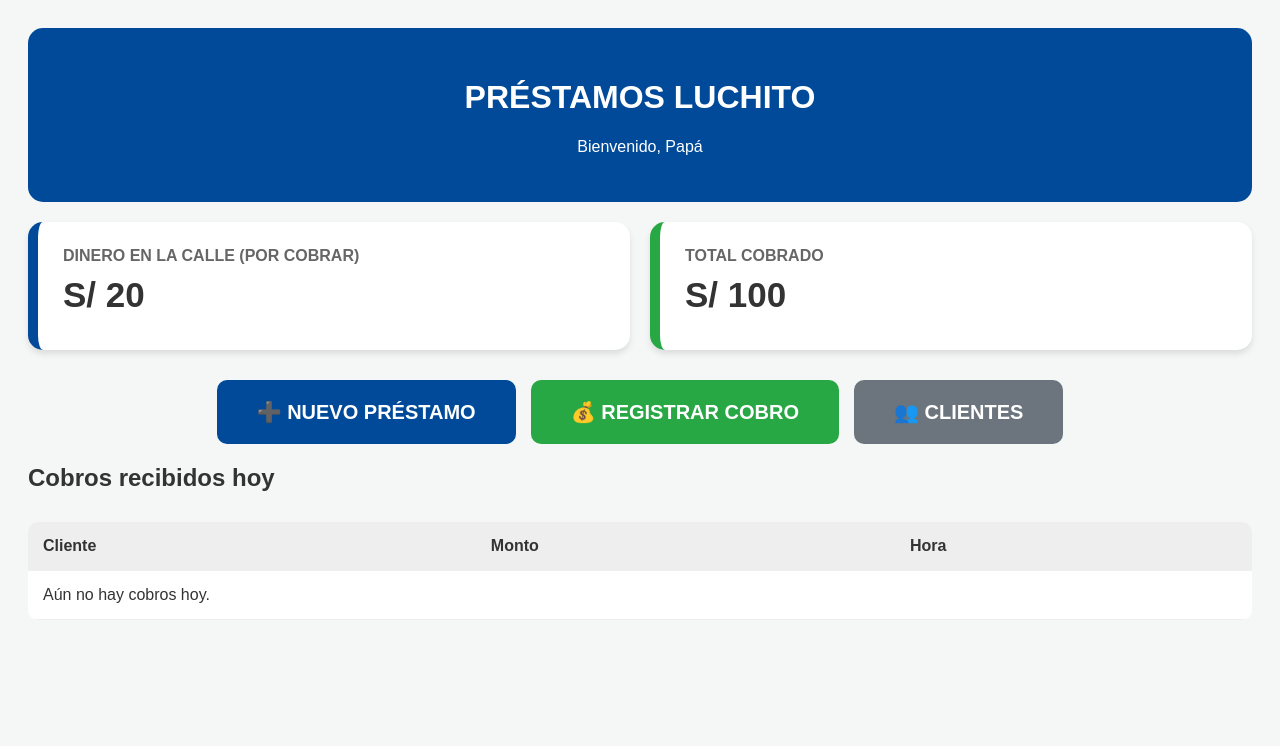
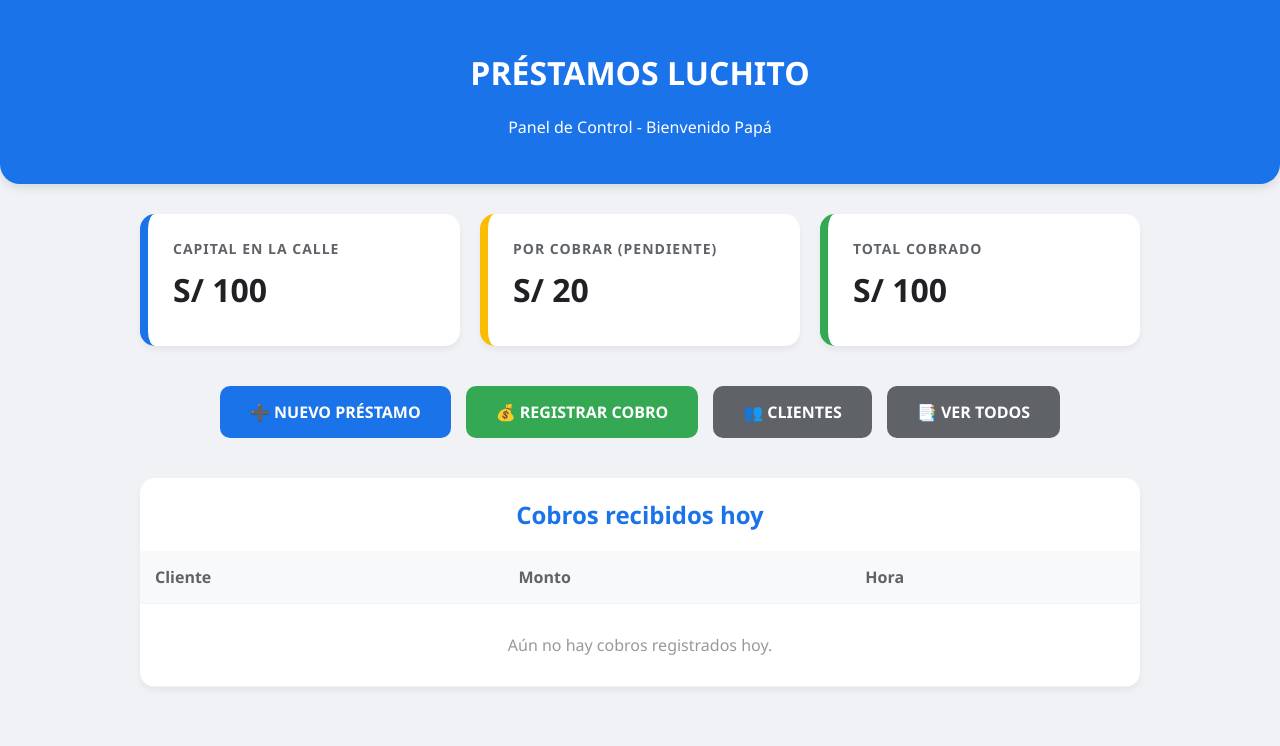
Before and after one commit to Andy-Prestamo/sistema-prestamos, a Django app: page / in a window 1280 px wide. Shown: the top 746 px of the page. Run offline with Django 5.2, Linux system fonts and the light colour scheme; data comes from the database, SQL or seed files in the repository.

Commit message:
Botones del dashboard actualizados

```diff
--- a/prestamos/templates/dashboard.html
+++ b/prestamos/templates/dashboard.html
@@ -5,46 +5,55 @@
     <title>Préstamos Luchito</title>
     <meta name="viewport" content="width=device-width, initial-scale=1">
     <style>
-        body { background: #f4f7f6; font-family: 'Arial', sans-serif; padding: 20px; color: #333; }
-        .header { background: #004a99; color: white; padding: 30px; text-align: center; border-radius: 15px; margin-bottom: 20px; }
-        .resumen { display: grid; grid-template-columns: repeat(auto-fit, minmax(280px, 1fr)); gap: 20px; }
-        .card { background: white; padding: 25px; border-radius: 15px; border-left: 10px solid #004a99; box-shadow: 0 4px 6px rgba(0,0,0,0.1); }
-        .card h3 { margin: 0; color: #666; font-size: 16px; text-transform: uppercase; }
-        .card p { font-size: 35px; font-weight: bold; margin: 10px 0; }
-        .acciones { margin-top: 30px; display: flex; flex-wrap: wrap; gap: 15px; justify-content: center; }
-        .btn { padding: 20px 40px; border-radius: 10px; text-decoration: none; font-weight: bold; font-size: 20px; color: white; transition: 0.3s; }
-        .btn-azul { background: #004a99; }
-        .btn-verde { background: #28a745; }
-        .btn-gris { background: #6c757d; }
-        table { width: 100%; background: white; margin-top: 30px; border-collapse: collapse; border-radius: 10px; overflow: hidden; }
-        th, td { padding: 15px; border-bottom: 1px solid #eee; text-align: left; }
-        th { background: #eee; }
+        body { background: #f0f2f5; font-family: 'Segoe UI', sans-serif; padding: 20px; color: #333; margin: 0; }
+        .header { background: #1a73e8; color: white; padding: 30px; text-align: center; border-radius: 0 0 20px 20px; margin: -20px -20px 30px -20px; box-shadow: 0 4px 10px rgba(0,0,0,0.1); }
+        .resumen { display: grid; grid-template-columns: repeat(auto-fit, minmax(250px, 1fr)); gap: 20px; max-width: 1000px; margin: auto; }
+        .card { background: white; padding: 25px; border-radius: 15px; border-left: 8px solid #1a73e8; box-shadow: 0 4px 6px rgba(0,0,0,0.05); }
+        .card h3 { margin: 0; color: #5f6368; font-size: 14px; text-transform: uppercase; letter-spacing: 1px; }
+        .card p { font-size: 32px; font-weight: bold; margin: 10px 0; color: #202124; }
+        .acciones { margin-top: 40px; display: flex; flex-wrap: wrap; gap: 15px; justify-content: center; }
+        .btn { padding: 15px 30px; border-radius: 10px; text-decoration: none; font-weight: bold; font-size: 16px; color: white; transition: 0.3s; display: flex; align-items: center; gap: 8px; }
+        .btn-azul { background: #1a73e8; }
+        .btn-verde { background: #34a853; }
+        .btn-gris { background: #5f6368; }
+        .btn:hover { opacity: 0.9; transform: translateY(-2px); }
+        .contenedor-tabla { max-width: 1000px; margin: 40px auto; background: white; border-radius: 15px; overflow: hidden; box-shadow: 0 4px 6px rgba(0,0,0,0.05); }
+        h2 { text-align: center; color: #1a73e8; }
+        table { width: 100%; border-collapse: collapse; }
+        th, td { padding: 15px; border-bottom: 1px solid #f1f3f4; text-align: left; }
+        th { background: #f8f9fa; color: #5f6368; }
     </style>
 </head>
 <body>
 
     <div class="header">
         <h1>PRÉSTAMOS LUCHITO</h1>
-        <p>Bienvenido, Papá</p>
+        <p>Panel de Control - Bienvenido Papá</p>
     </div>
 
     <div class="resumen">
         <div class="card">
-            <h3>Dinero en la calle (Por cobrar)</h3>
+            <h3>Capital en la calle</h3>
+            <p>S/ {{ capital_invertido }}</p>
+        </div>
+        <div class="card" style="border-left-color: #fbbc04;">
+            <h3>Por Cobrar (Pendiente)</h3>
             <p>S/ {{ pendiente }}</p>
         </div>
-        <div class="card" style="border-left-color: #28a745;">
+        <div class="card" style="border-left-color: #34a853;">
             <h3>Total Cobrado</h3>
             <p>S/ {{ total_cobrado }}</p>
         </div>
     </div>
 
     <div class="acciones">
-        <a href="/admin/prestamos/prestamo/add/" class="btn btn-azul">➕ NUEVO PRÉSTAMO</a>
-        <a href="/admin/prestamos/pago/add/" class="btn btn-verde">💰 REGISTRAR COBRO</a>
+        <a href="{% url 'crear_prestamo' %}" class="btn btn-azul">➕ NUEVO PRÉSTAMO</a>
+        <a href="{% url 'registrar_pago' %}" class="btn btn-verde">💰 REGISTRAR COBRO</a>
         <a href="{% url 'clientes' %}" class="btn btn-gris">👥 CLIENTES</a>
+        <a href="{% url 'prestamos_lista' %}" class="btn btn-gris">📑 VER TODOS</a>
     </div>
 
+    <div class="contenedor-tabla">
         <h2>Cobros recibidos hoy</h2>
         <table>
             <thead>
@@ -55,13 +64,14 @@
                 <tr>
                     <td>{{ pago.prestamo.cliente.nombre }}</td>
                     <td><strong>S/ {{ pago.monto_pagado }}</strong></td>
-                <td>{{ pago.fecha_pago|time:"H:i" }}</td>
+                    <td>{{ pago.fecha_pago|time:"P" }}</td>
                 </tr>
                 {% empty %}
-            <tr><td colspan="3">Aún no hay cobros hoy.</td></tr>
+                <tr><td colspan="3" style="text-align: center; padding: 30px; color: #999;">Aún no hay cobros registrados hoy.</td></tr>
                 {% endfor %}
             </tbody>
         </table>
+    </div>
 
 </body>
 </html>
```
Lines whose indentation alone changed are shown as unchanged.
